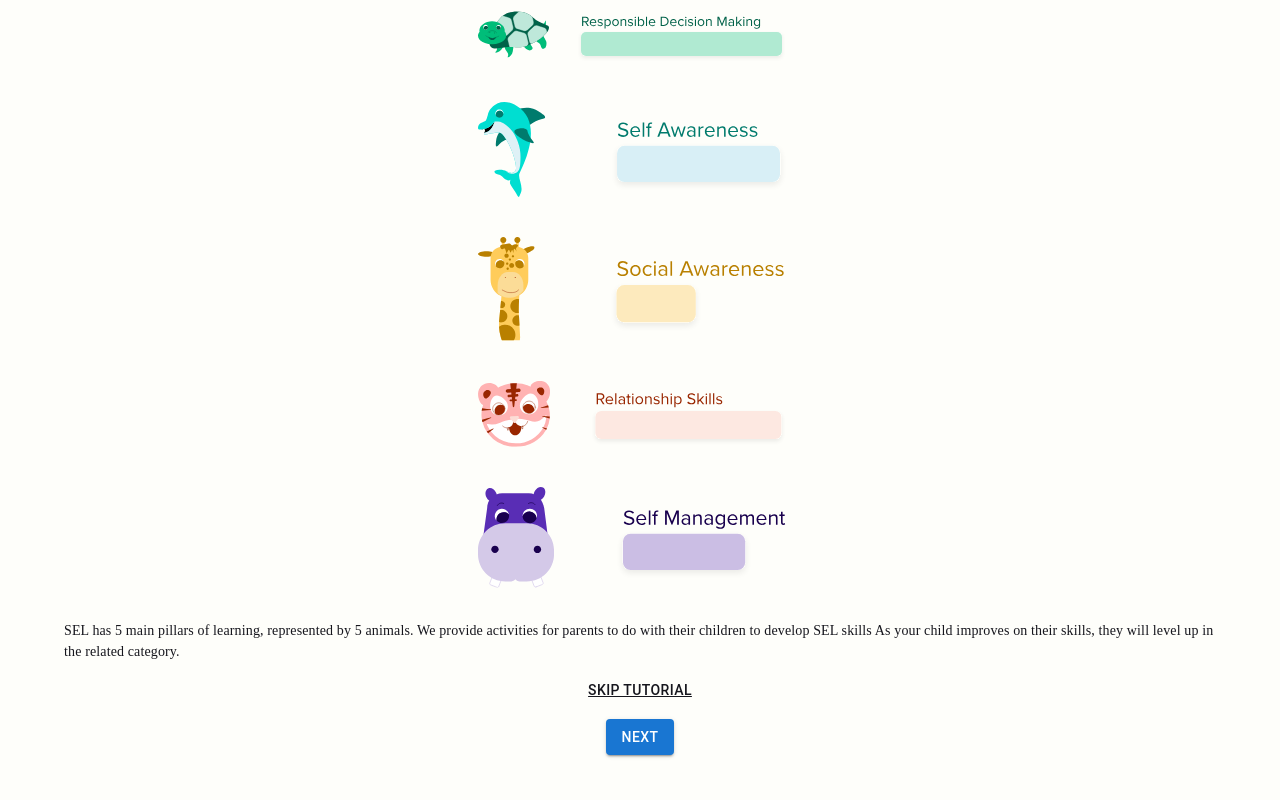
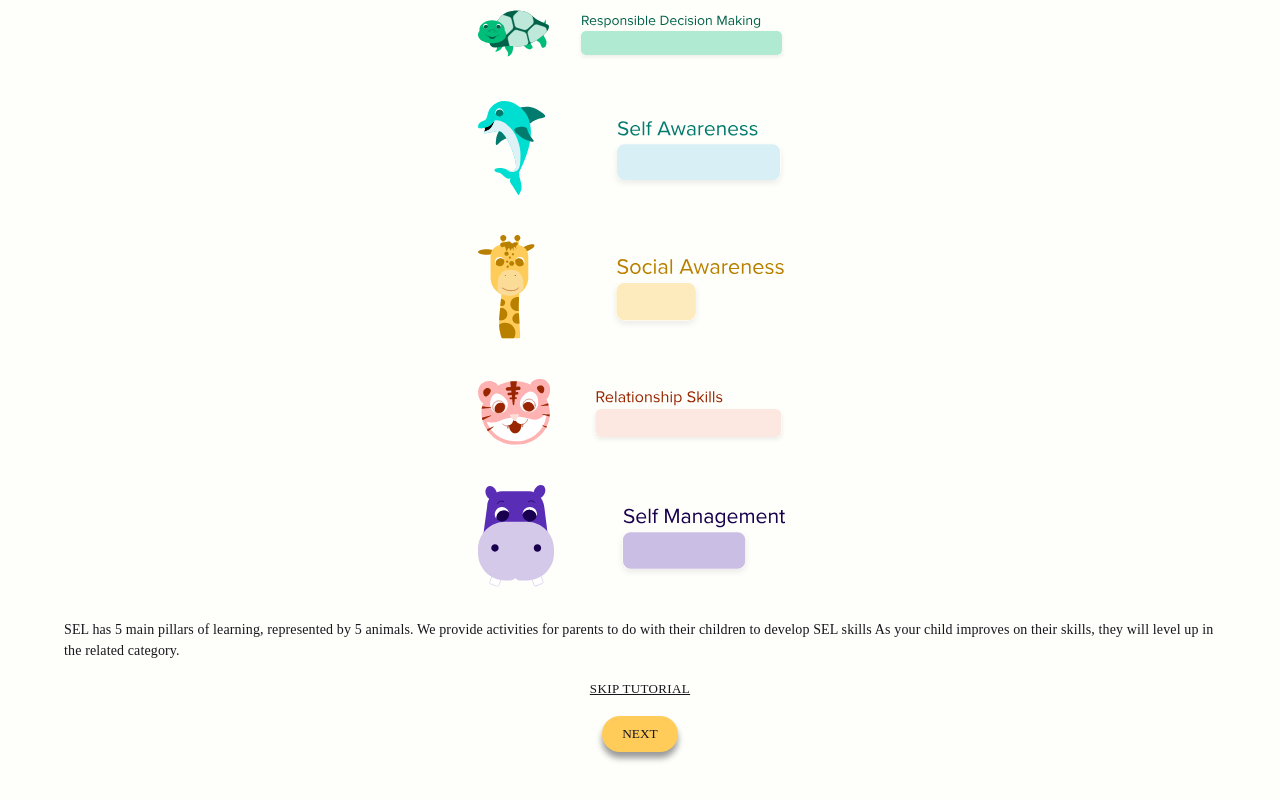
Before and after one commit to liu-caro/sel-site, a React (Create React App) app: page /onboarding-welcome in a window 1280 px wide. Shown: the part 214-1014 px from the top of the page. Built offline with nearby package versions, Linux system fonts and the light colour scheme; no server answers.

Commit message:
button styling

```diff
--- a/src/components/ActivityPage.js
+++ b/src/components/ActivityPage.js
@@ -2,7 +2,7 @@ import { Grid, Typography } from "@mui/material";
 import Button from "@mui/material/Button";
 import ReactPlayer from 'react-player'
 
-const ActivityPage = ({ title, overviewText, directionsText, videoUrl}) => {
+const ActivityPage = ({ title, overviewText, directionsText, videoUrl, buttonCategory }) => {
   return (
     <Grid
       container
@@ -21,7 +21,7 @@ const ActivityPage = ({ title, overviewText, directionsText, videoUrl}) => {
         </Grid>
 
         <Grid item xs={12}>
-          <Button variant="contained">Printable Version</Button>
+          <Button variant="contained" class={buttonCategory}>Printable Version</Button>
         </Grid>
 
         <Grid item xs={12}>
@@ -41,7 +41,7 @@ const ActivityPage = ({ title, overviewText, directionsText, videoUrl}) => {
         </Grid>
 
         <Grid item xs={12}>
-          <Button variant="contained">Mark as done!</Button>
+          <Button variant="contained" class={buttonCategory}>Mark as done!</Button>
         </Grid>
     </Grid>
   );
--- a/src/components/CategoryPage.js
+++ b/src/components/CategoryPage.js
@@ -36,11 +36,11 @@ const CategoryPage = ({ activities, title, overviewText, importanceText, keySkil
 
             </Grid>
 
-            {activities.map(([activityName, activityLink]) => {
+            {activities.map(([activityName, activityLink, buttonCategory]) => {
                 return (
                     <Grid item key={activityName} xs={12}>
                         <Link to={activityLink} style={{ textDecoration: 'none' }}>
-                            <Button variant="contained">{activityName}</Button>
+                            <Button variant="contained" class={buttonCategory}>{activityName}</Button>
                         </Link>
                     </Grid>
                 )
--- a/src/index.css
+++ b/src/index.css
@@ -37,3 +37,61 @@ code {
   font-family: source-code-pro, Menlo, Monaco, Consolas, 'Courier New',
     monospace;
 }
+
+.landingOnboardingButton {
+  background-color: var(--giraffeYellow);
+  font-family: 'Sofia Pro Soft Regular';
+  letter-spacing: 15%;
+  font-size: 13;
+  border: none;
+  padding: 10px 20px 10px 20px;
+  border-radius: 40px;
+  box-shadow: 0px 6px 6px #999999;
+  text-transform: uppercase;
+}
+
+.responsibleDecisionMakingCategory {
+  background-color: var(--turtleGreen);
+}
+
+.selfAwarenessCategory {
+  background-color: var(--dolphinBlue);
+}
+
+.socialAwarenessCategory {
+  background-color: var(--giraffeYellow);
+}
+
+.relationshipSkillsCategory {
+  background-color: var(--tigerRed);
+}
+
+.selfManagementCategory {
+  background-color: var(--hippoPurple);
+}
+
+.categoryPageButton {
+  border: none;
+  font-family: 'Proxima Nova';
+  font-size: 14;
+  padding: 10px;
+  border-radius: 5px;
+  box-shadow: 0px 2px 4px #999999;
+  color: var(--textColor);
+}
+
+.activityPageButton {
+  font-family: 'Sofia Pro Soft Regular';
+  text-transform: uppercase;
+  letter-spacing: 15%;
+  font-size: 13;
+  border: none;
+  padding: 10px;
+  border-radius: 5px;
+  box-shadow: 0px 2px 4px #999999;
+}
+
+.relationshipSkillsActivity {
+  background-color: var(--tigerRed);
+  color: var(--darkTigerRed);
+}
--- a/src/screens/LandingPage.js
+++ b/src/screens/LandingPage.js
@@ -28,7 +28,7 @@ const LandingPage = () => {
 
         <Grid item xs={12} my={3}>
           <Link to="/signup" style={{ textDecoration: 'none' }}>
-            <Button variant="contained" color="warning">Sign up / Log in</Button>
+            <Button variant="contained" class="landingOnboardingButton">Sign up / Log in</Button>
           </Link>
         </Grid>
       </Grid>
--- a/src/screens/OnboardingPages/OnboardingActivitiesPage.js
+++ b/src/screens/OnboardingPages/OnboardingActivitiesPage.js
@@ -35,7 +35,7 @@ const OnboardingActivitiesPage = () => {
 
       <Grid item xs={12}>
       <Link to="/onboarding-printables" style={{ textDecoration: 'none' }}>
-          <Button variant="contained">Next</Button>
+          <Button variant="contained" class="landingOnboardingButton">Next</Button>
         </Link>
       </Grid>
 
--- a/src/screens/OnboardingPages/OnboardingPrintablesPage.js
+++ b/src/screens/OnboardingPages/OnboardingPrintablesPage.js
@@ -42,7 +42,7 @@ const OnboardingPrintablesPage = () => {
 
       <Grid item xs={12}>
         <Link to="/home" style={{ textDecoration: 'none' }}>
-          <Button variant="contained">Get started!</Button>
+          <Button variant="contained" class="landingOnboardingButton">Get started!</Button>
         </Link>
       </Grid>
 
--- a/src/screens/OnboardingPages/OnboardingWelcomePage.js
+++ b/src/screens/OnboardingPages/OnboardingWelcomePage.js
@@ -57,7 +57,7 @@ const OnboardingWelcomePage = () => {
 
       <Grid item xs={12}>
         <Link to="/onboarding-activities" style={{ textDecoration: 'none' }}>
-          <Button variant="contained">Next</Button>
+          <Button variant="contained" class="landingOnboardingButton">Next</Button>
         </Link>
       </Grid>
 
--- a/src/screens/RelationshipSkillsActivities/RSCountMeDownActivity.js
+++ b/src/screens/RelationshipSkillsActivities/RSCountMeDownActivity.js
@@ -32,6 +32,7 @@ const RSCountMeDownActivity = () => {
         </div>
       }
       videoUrl="https://youtu.be/4S2yj4TB_I8"
+      buttonCategory="relationshipSkillsActivity activityPageButton"
     />
   );
 };
--- a/src/screens/SelCategories/RelationshipSkillsPage.js
+++ b/src/screens/SelCategories/RelationshipSkillsPage.js
@@ -2,10 +2,10 @@ import CategoryPage from '../../components/CategoryPage';
 
 const RelationshipSkillsPage = () => {
   const rsActivities = [
-    ['Count Me Down', '/rs/count-me-down',],
-    ['Rose, Bud, Thorn', '/'],
-    ['Make New Friends Bingo', '/'],
-    ['Team Puzzle', '/']
+    ['Count Me Down', '/rs/count-me-down', 'relationshipSkillsCategory categoryPageButton'],
+    ['Rose, Bud, Thorn', '/', 'relationshipSkillsCategory categoryPageButton'],
+    ['Make New Friends Bingo', '/', 'relationshipSkillsCategory categoryPageButton'],
+    ['Team Puzzle', '/', 'relationshipSkillsCategory categoryPageButton']
   ];
 
   return (
--- a/src/utils/theme.js
+++ b/src/utils/theme.js
@@ -15,6 +15,24 @@ let h4Size = 22;
 let h5Size = 20;
 let h6Size = 18;
 let paragraphSize = 14;
+let buttonSize = 13;
+
+// Colors
+let turtleGreen = '#00BD79';
+let dolphinBlue = '#00DED1';
+let giraffeYellow = '#FFCC5A';
+let tigerRed = '#FCB7A8';
+let hippoPurple = '#592DB5';
+let lightTurtleGreen = '#bfe9db';
+let lightDolphinBlue = '#dff2f7';
+let lightGiraffeYellow = '#fdeec8';
+let lightTigerRed = '#fee9e5';
+let lightHippoPurple = '#d5cae9';
+let darkTurtleGreen = '#006249';
+let darkDolphinBlue = '#017B6D';
+let darkGiraffeYellow = '#B98000';
+let darkTigerRed = '#992600';
+let darkHippoPurple = '#19004E';
 
 let theme = createTheme({
     typography: {
@@ -49,9 +67,30 @@ let theme = createTheme({
         body1: {
             fontFamily: proximaNova, defaultType,
             fontSize: paragraphSize
+        },
+        button: {
+            fontFamily: sofiaProSoftRegular, defaultType,
+            fontSize: buttonSize
         }
     }
 });
 theme = responsiveFontSizes(theme);
 
-export { theme };
+export {
+    theme,
+    turtleGreen,
+    dolphinBlue,
+    giraffeYellow,
+    tigerRed,
+    hippoPurple,
+    lightTurtleGreen,
+    lightDolphinBlue,
+    lightGiraffeYellow,
+    lightTigerRed,
+    lightHippoPurple,
+    darkTurtleGreen,
+    darkDolphinBlue,
+    darkGiraffeYellow,
+    darkTigerRed,
+    darkHippoPurple
+};
```
Also changed, not shown: 1 other file (tests, documents, lock files or other folders).
